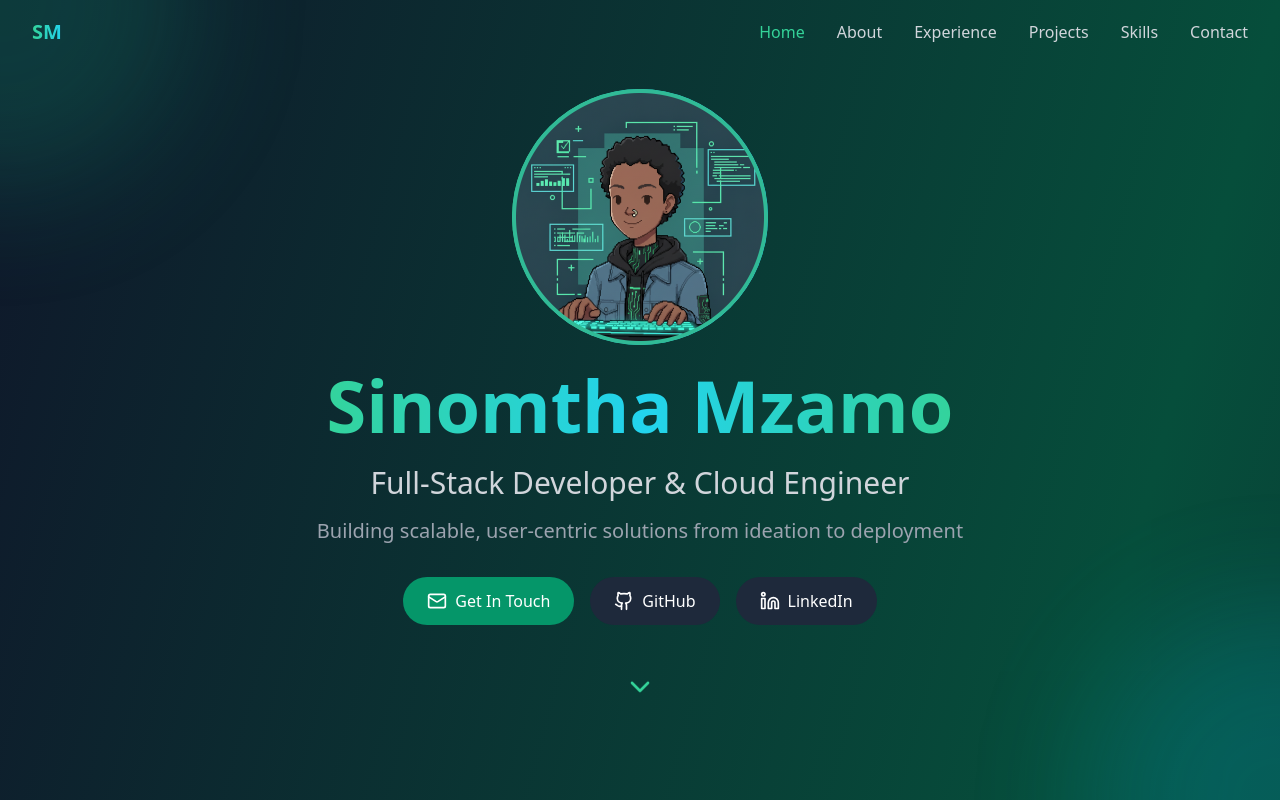
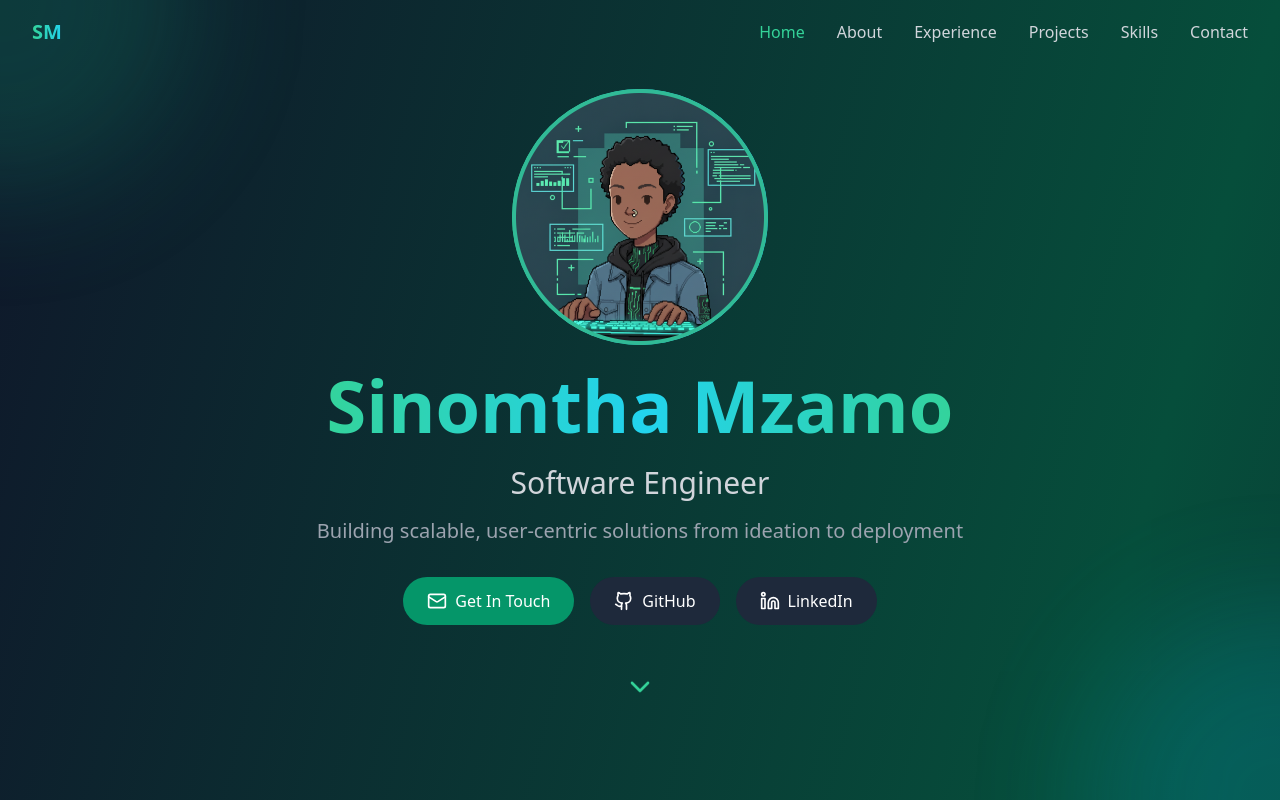
Before and after one commit to SinomthaMzamo/sinomthamzamo.portfolio, a React (Vite) app: page / in a window 1280 px wide. Shown: the top 800 px of the page. Built offline with nearby package versions, Linux system fonts and the light colour scheme.

Commit message:
software engineer

```diff
--- a/src/App.jsx
+++ b/src/App.jsx
@@ -372,7 +372,7 @@ export default function App() {
             Sinomtha Mzamo
           </h1>
           <p className="text-2xl md:text-3xl text-gray-300 mb-4">
-            Full-Stack Developer & Cloud Engineer
+            Software Engineer
           </p>
           <p className="text-lg md:text-xl text-gray-400 mb-8 max-w-2xl mx-auto">
             Building scalable, user-centric solutions from ideation to
```
Also changed, not shown: public/assets/fancy-avatar.png (added).
